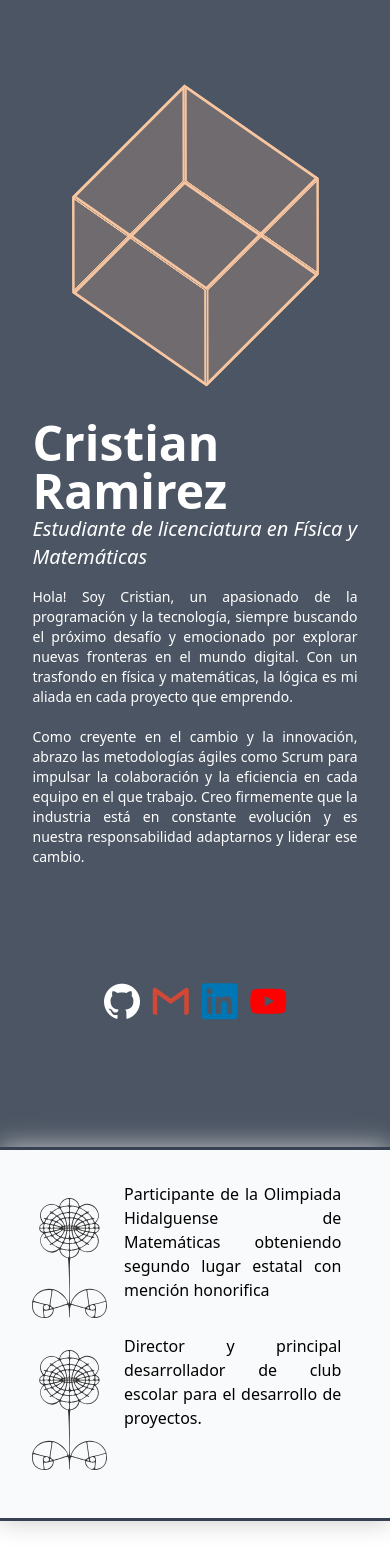
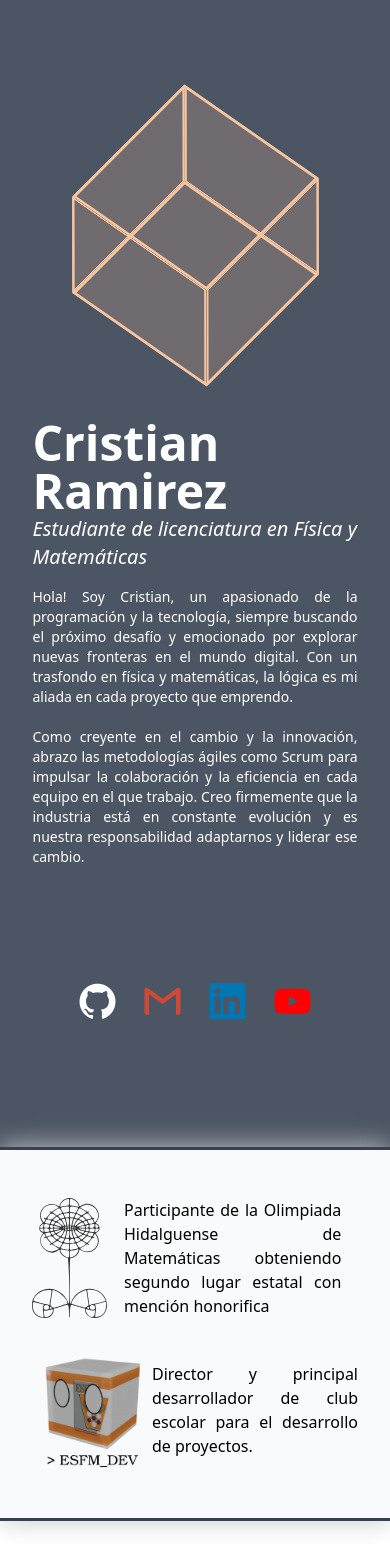
Before and after one commit to cris0501/portafolio, a React (Vite) app: page / in a window 390 px wide. Shown: the top 1568 px of the page. Built offline with nearby package versions, Linux system fonts and the light colour scheme.

Commit message:
Add: Img of ESFM_Dev

```diff
--- a/src/components/Shares/index.jsx
+++ b/src/components/Shares/index.jsx
@@ -1,11 +1,12 @@
 import omm from '@/assets/omm.svg'
+import dev from '@/assets/esfm_dev.png'
 import './style.css'
 
 function Shares (){
 
   return (
     <div className="flex flex-col md:flex-row justify-around w-full mx-auto p-8 bg-gray-50 md:space-x-5 box">
-      <div className="flex justify-center md:flex-col">
+      <div className="flex justify-center items-center md:flex-col">
         <img src={omm} alt="Mates" className="h-[120px] my-4 block"/>
         <p className="justify w-2/3 mx-auto text-justify">
           Participante de la Olimpiada Hidalguense de Matemáticas obteniendo segundo lugar estatal con mención honorifica
@@ -17,8 +18,8 @@ function Shares (){
           Participante estatal de Expo Ciencias Hidalgo, etapa estatal con un proyecto de gestión escolar en JS con jQuery y PHP.
         </p>
       </div> */}
-      <div className="flex justify-center md:flex-col">
-        <img src={omm} alt="Mates" className="h-[120px] my-4 block"/>
+      <div className="flex justify-center items-center md:flex-col">
+        <img src={dev} alt="Mates" className="h-[120px] my-4 block"/>
         <p className="justify w-2/3 mx-auto text-justify">
           Director y principal desarrollador de club escolar para el desarrollo de proyectos.
         </p>
--- a/src/views/App.jsx
+++ b/src/views/App.jsx
@@ -29,7 +29,7 @@ function App() {
 
           </div>
         </div>
-        <div className="w-1/2 mx-auto pt-12 text-white">
+        <div className="w-2/3 md:w-1/2 mx-auto pt-12 text-white">
           <SNetworks />
         </div>
       </div>
@@ -75,6 +75,7 @@ function App() {
               <i className="text-5xl icon-mongodb transform cursor-pointer hover:scale-125" ></i>
               <i className="text-5xl icon-postgresql transform cursor-pointer hover:scale-125" ></i>
               <i className="text-5xl icon-redis transform cursor-pointer hover:scale-125" ></i>
+              <i className="text-5xl icon-apache transform cursor-pointer hover:scale-125" title="HBase"></i>
             </div>
             <p className="text-xl text-center mt-16 mb-5">
               Despliegue (CI)
```
Also changed, not shown: src/assets/esfm_dev.png (added).
